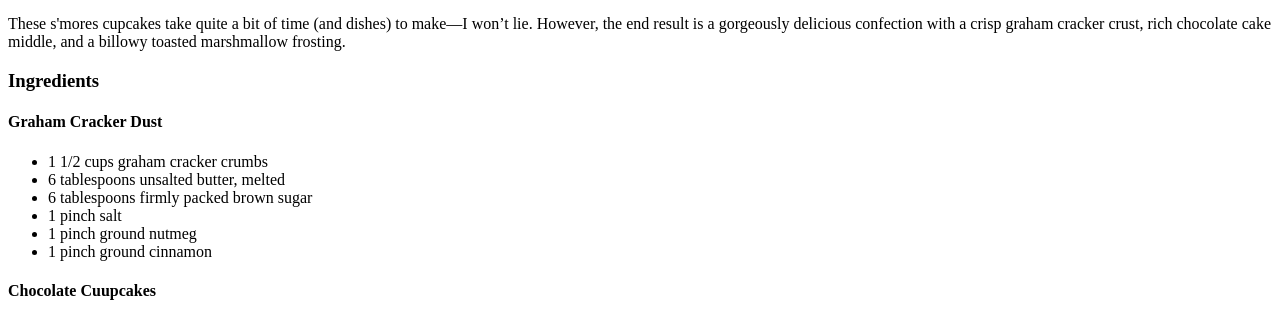
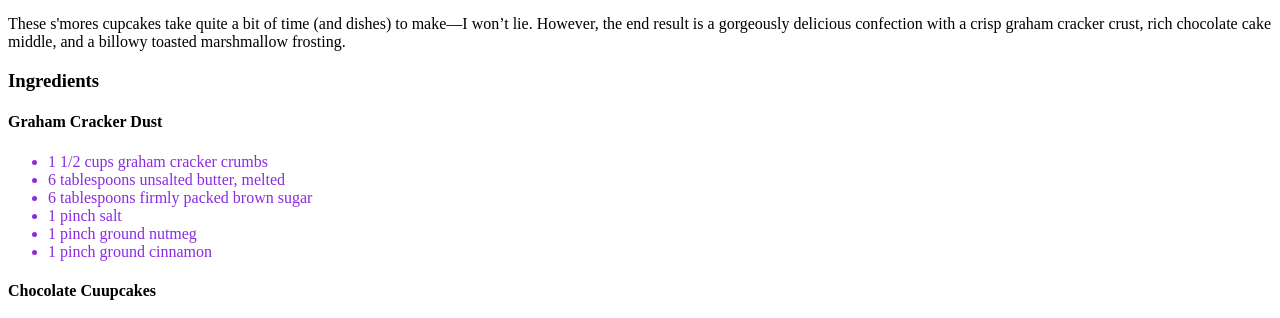
Before and after one commit to kujo74/odin-recipes, a plain HTML site: page recipes/smores.html in a window 1280 px wide. Shown: the part 428-746 px from the top of the page. Drawn offline with Linux system fonts and the light colour scheme.

Commit message:
add stylesheet to smores.html

```diff
--- a/recipes/smores.html
+++ b/recipes/smores.html
@@ -4,6 +4,7 @@
     <meta charset="UTF-8">
     <meta name="viewport" content="width=device-width, initial-scale=1.0">
     <title>Document</title>
+    <link rel="stylesheet" href="stylesmores.css">
 </head>
 <body>
     <h1>!!!S'mores Cupcakes!!!</h1>
--- /dev/null
+++ b/recipes/stylesmores.css
@@ -0,0 +1,3 @@
+li {
+    color: blueviolet;
+}
```
